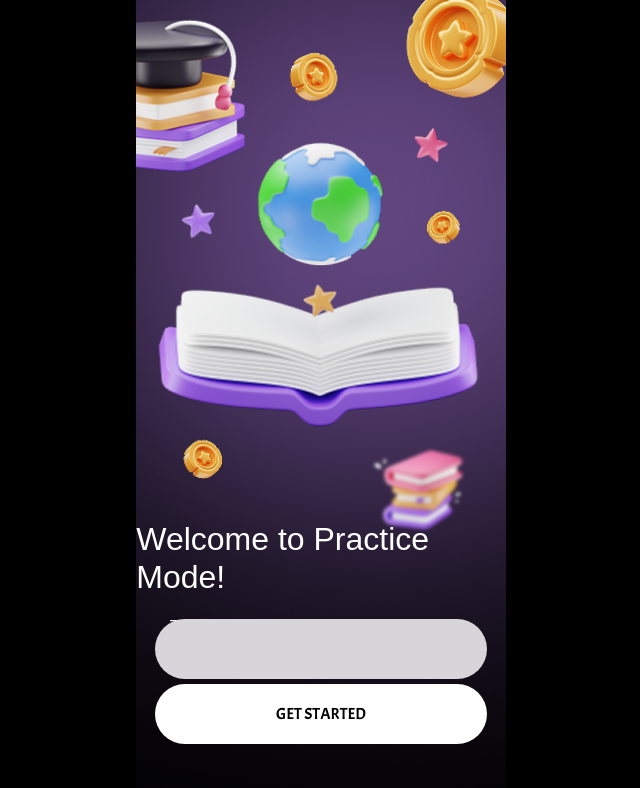
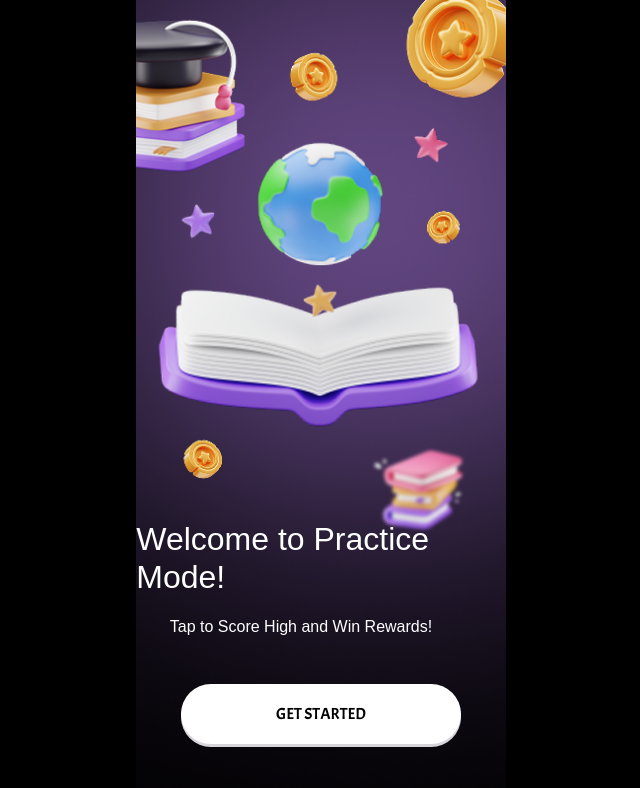
Before and after one commit to lirunziii/frontend, a plain HTML site: page index.html in a window 1280 px wide. Shown: the whole page, without its empty margins (319-959 px from the left). Drawn offline with Linux system fonts and the light colour scheme; a web font is replaced by a local one.

Commit message:
12.5修复按钮阴影错位问题

```diff
--- a/index.html
+++ b/index.html
@@ -53,13 +53,16 @@
         font-size: 16px;
         font-family:"ABeeZee", Arial, sans-serif;
     }
+    .btn {
+        position: relative;
+    }
 
-    .btn {
+    .btn_ {
         position: relative;
         margin-top: 4vh;
         background: white;
         color: black;
-        width: 90%; /* 按钮宽度 = content 宽度的一部分 */
+        width: 280px; /* 按钮宽度 = content 宽度的一部分 */
         height: 60px;
         font-size: 16px;
         border-radius: 100px;
@@ -68,11 +71,11 @@
         font-family:"Acme", Arial, sans-serif;
         z-index: 2; /* 放在上面 */
     }
-    .btn_ {
+    .btn_s {
         position: absolute;
         background-color: #D8D5DA;
-        top: 619px;
-        width: 90%; /* 按钮宽度 = content 宽度的一部分 */
+        top: 35px;
+        width: 100%; /* 按钮宽度 = content 宽度的一部分 */
         height: 60px;
         border-radius: 100px;
         border: none;
@@ -151,8 +154,11 @@
         <div class="content">
             <h1>Welcome to Practice Mode!</h1>
             <p>Tap to Score High and Win Rewards!</p>
-            <button class="btn" id="openLogin">GET STARTED</button>
-            <div class="btn_" ></div>
+            <div class="btn" id="openLogin">
+                <button class="btn_" >GET STARTED</button>
+                <div class="btn_s" ></div>
+            </div>
+
         </div>
     </div>
 
@@ -161,7 +167,7 @@
         <h2>Log in to your account</h2>
         <input id="userid" placeholder="User ID" style="margin-top: 10px;">
         <input id="pwd" type="password" placeholder="Password">
-        <button class="btn" onclick="login()" style="margin-top: 8vh;">Log In</button>
+        <button class="btn_" onclick="login()" style="margin-top: 8vh;">Log In</button>
     </div>
 
     <script>
```
Also changed, not shown: game.html (+11 -7 lines).
